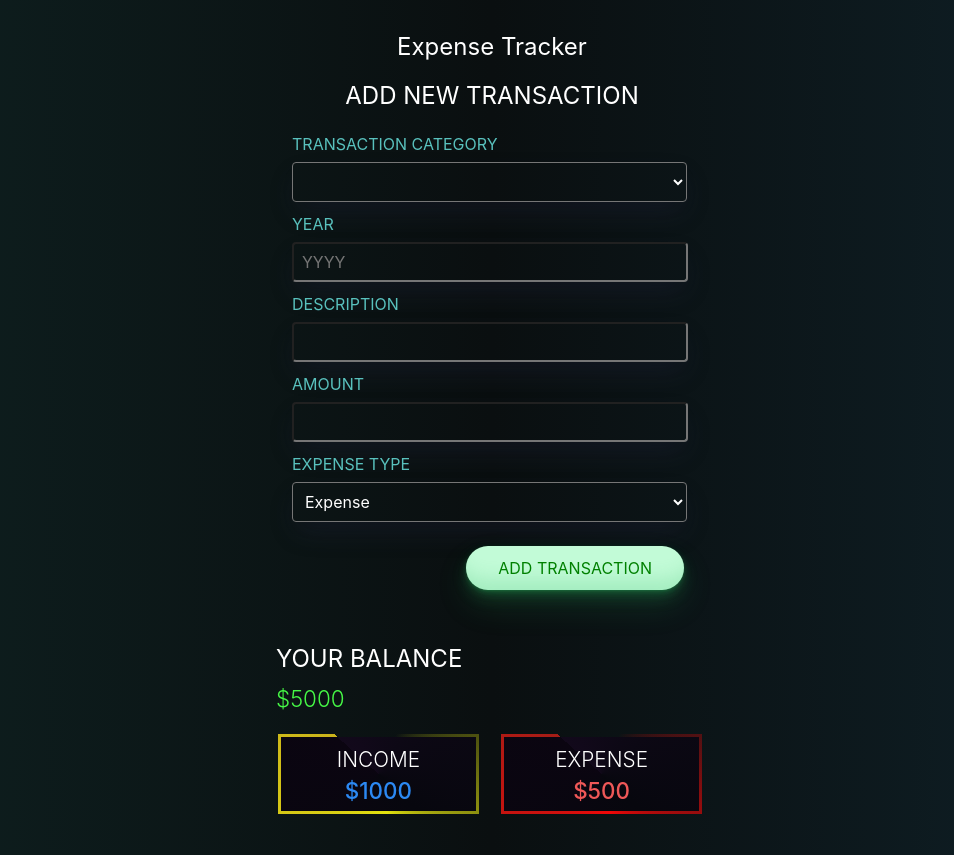
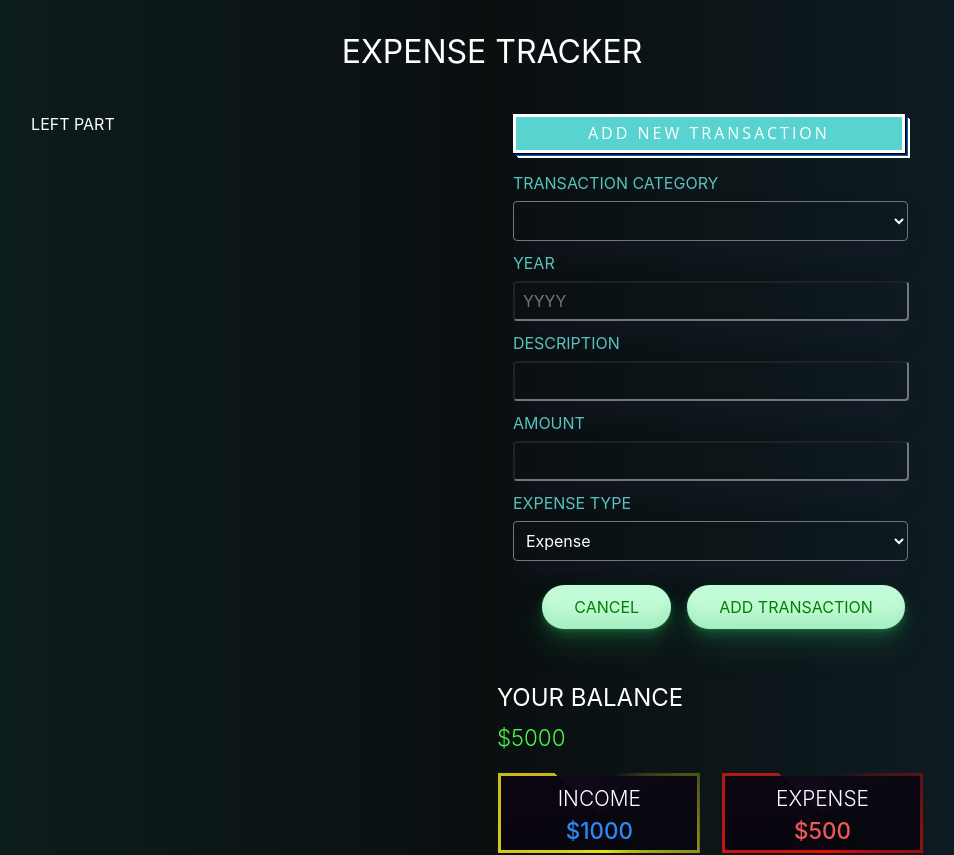
Before and after one commit to 1012Sahil/Expense_Tracker, a React (Create React App) app: page / in a window 1280 px wide. Shown: the top 855 px of the page, without its empty margins (148-1102 px from the left). Built offline with nearby package versions, Linux system fonts and the light colour scheme.

Commit message:
Improved styles

```diff
--- a/src/App.css
+++ b/src/App.css
@@ -20,4 +20,61 @@ body {
 h2 {
   text-align: center;
   font-weight: 400;
+  font-size: 2rem;
+  text-transform: uppercase;
 }
+
+.main {
+  display: flex;
+  flex-direction: row;
+  flex-wrap: wrap;
+  height: 100vh;
+  justify-content: space-around;
+}
+
+.left {
+  align-items: center;
+}
+
+.right {
+  align-items: center;
+}
+
+.right #form-control {
+  background-color: #58d3cf;
+  text-align: center;
+  align-items: center;
+  margin: 1rem 2.5rem;
+  font-family: "Open Sans", sans-serif;
+  font-size: 1rem;
+  line-height: 1.6rem;
+  letter-spacing: 3px;
+  text-decoration: none;
+  text-transform: uppercase;
+  color: white;
+  cursor: pointer;
+  border: 3px solid;
+  padding: 0.25rem 1rem;
+  box-shadow: 1px 1px 0px 0px black, 2px 2px 0px 0px blue, 3px 3px 0px 0px green, 4px 4px 0px 0px, 5px 5px 0px 0px;
+  user-select: none;
+  -webkit-user-select: none;
+  touch-action: manipulation;
+  width: 24.5rem;
+}
+
+.right #form-control:active {
+  box-shadow: 0px 0px 0px 0px;
+  top: 5px;
+  left: 5px;
+}
+
+.right #form-control:hover {
+  background-color: #4bfff6;
+  transition: ease-in-out;
+}
+
+@media (min-width: 768px) {
+  .right #form-control {
+    padding: 0.25rem 0.75rem;
+  }
+}
--- a/src/App.js
+++ b/src/App.js
@@ -2,16 +2,29 @@ import { Fragment } from "react";
 import Expenses from "./Components/Expenses/Expenses";
 import ExpenseState from "./Components/ExpenseState/ExpenseState";
 import ExpenseForm from "./Components/ExpenseForm/ExpenseForm";
+import PieChart from './Components/VisualRep/PieChart';
 import "./App.css";
+
+// show the ExpenseForm only when add new transaction button is clicked
 
 const App = () => {
   return (
-    <div>
+    <Fragment>
       <h2>Expense Tracker</h2>
+      <section className="main">
+        <div className="left">
+          <PieChart></PieChart>
+        </div>
+        <div className="right">
+          <button type="button" id="form-control">ADD NEW TRANSACTION</button>
       <ExpenseForm />
       <ExpenseState />
       <Expenses />
     </div>
+      </section>
+
+    </Fragment>
+
   );
 };
 
--- a/src/Components/ExpenseForm/ExpenseForm.js
+++ b/src/Components/ExpenseForm/ExpenseForm.js
@@ -3,7 +3,6 @@ import classes from "./ExpenseForm.module.css";
 const ExpenseForm = (props) => {
   return (
     <section>
-      <h2>ADD NEW TRANSACTION</h2>
       <form className={classes.form}>
         <div className={classes.control}>
           <label htmlFor="category">Transaction category</label>
@@ -44,6 +43,7 @@ const ExpenseForm = (props) => {
           </select>
         </div>
         <div className={classes.actions}>
+          <button type="button">Cancel</button>
           <button type="submit">Add Transaction</button>
         </div>
       </form>
--- a/src/Components/Expenses/Expenses.module.css
+++ b/src/Components/Expenses/Expenses.module.css
@@ -16,6 +16,7 @@
   margin: 0;
   padding: 0.25rem;
   font-weight: 300;
+  font-size: 1.5rem;
 }
 
 .history .head svg {
--- a/src/Components/VisualRep/PieChart.js
+++ b/src/Components/VisualRep/PieChart.js
@@ -1,5 +1,5 @@
 const PieChart = props => {
-
+    return <p>LEFT PART</p>
 };
 
 export default PieChart;
```
